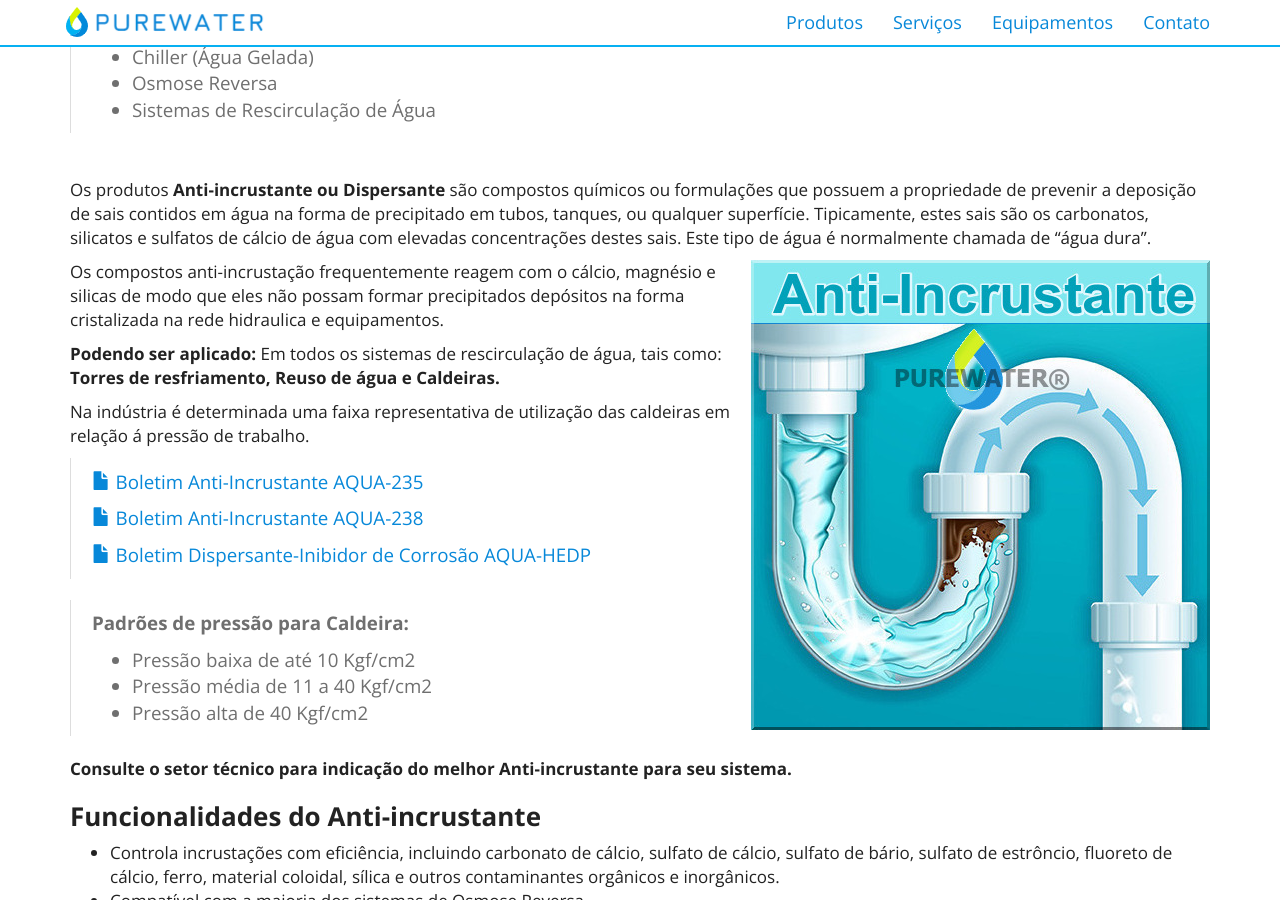
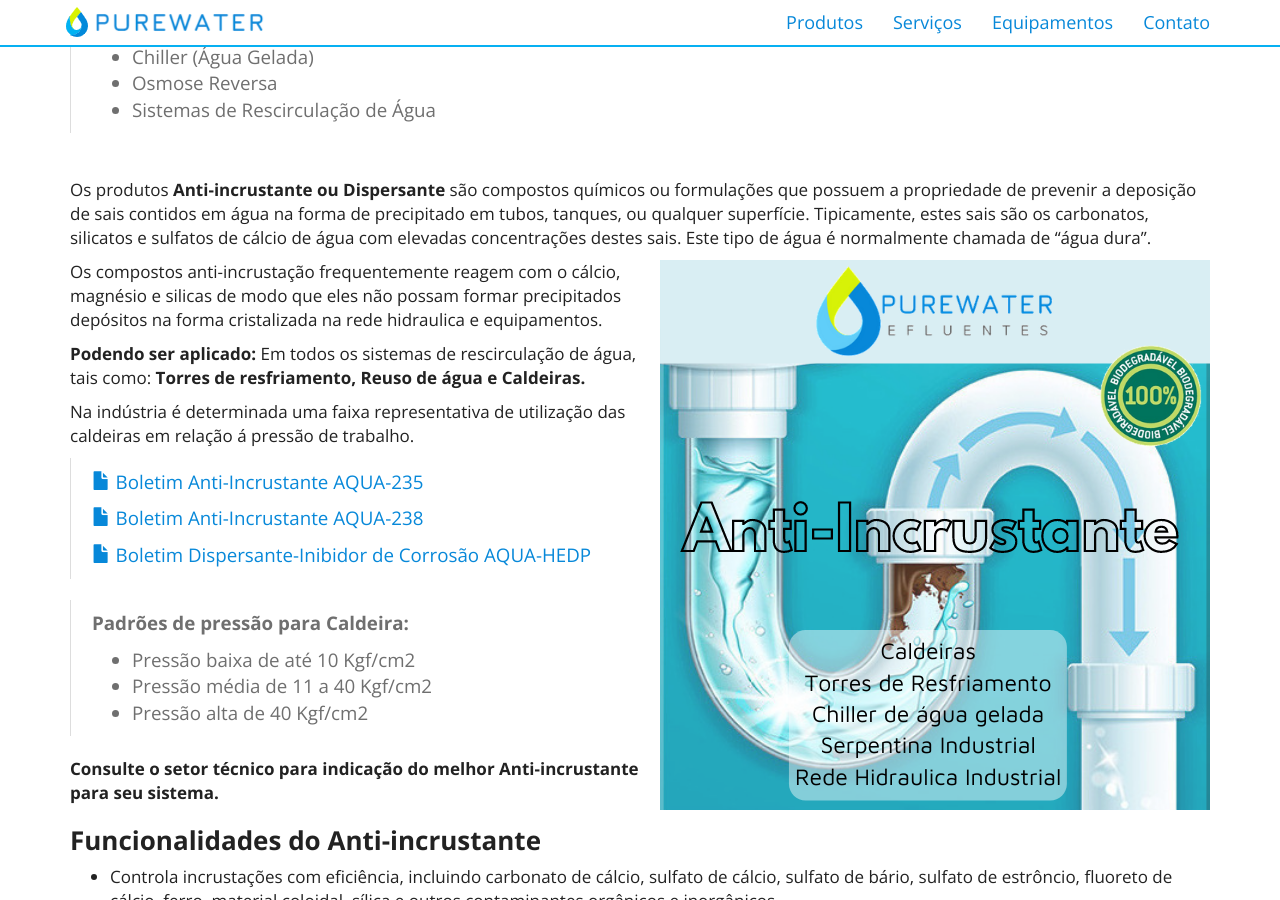
Before and after one commit to purewaterefluentes/purewaterefluentes.github.io, a Jekyll site: the page built from produtos/anti-incrustante.md, in a window 1280 px wide and 900 px high, scrolled down 389 px. Built offline with Jekyll 4.4.1, drawn with Linux system fonts in a browser that asks for light colours; nearby versions of some CDN libraries; library files that are not in the unit come from our copies.

Commit message:
Update anti-incrustante.md

```diff
--- a/produtos/anti-incrustante.md
+++ b/produtos/anti-incrustante.md
@@ -17,7 +17,7 @@
 <br />
 Os produtos **Anti-incrustante ou Dispersante** são compostos químicos ou formulações que possuem a propriedade de prevenir a deposição de sais contidos em água na forma de precipitado em tubos, tanques, ou qualquer superfície. Tipicamente, estes sais são os carbonatos, silicatos e sulfatos de cálcio de água com elevadas concentrações destes sais. Este tipo de água é normalmente chamada de "água dura".
 
-<img class="img-responsive pull-right" style="max-width: 80%;" src="../../website/images/anti-incrustante para caldeira.jpg" alt="Anti-Incrustante para caldeira">
+<img class="img-responsive pull-right" style="max-width: 100%;" src="../../website/images/Anti-Incrustante para Caldeira.png" alt="Anti-Incrustante para caldeira">
 
 Os compostos anti-incrustação frequentemente reagem com o cálcio, magnésio e silicas de modo que eles não possam formar precipitados depósitos na forma cristalizada na rede hidraulica e equipamentos.
 
```
